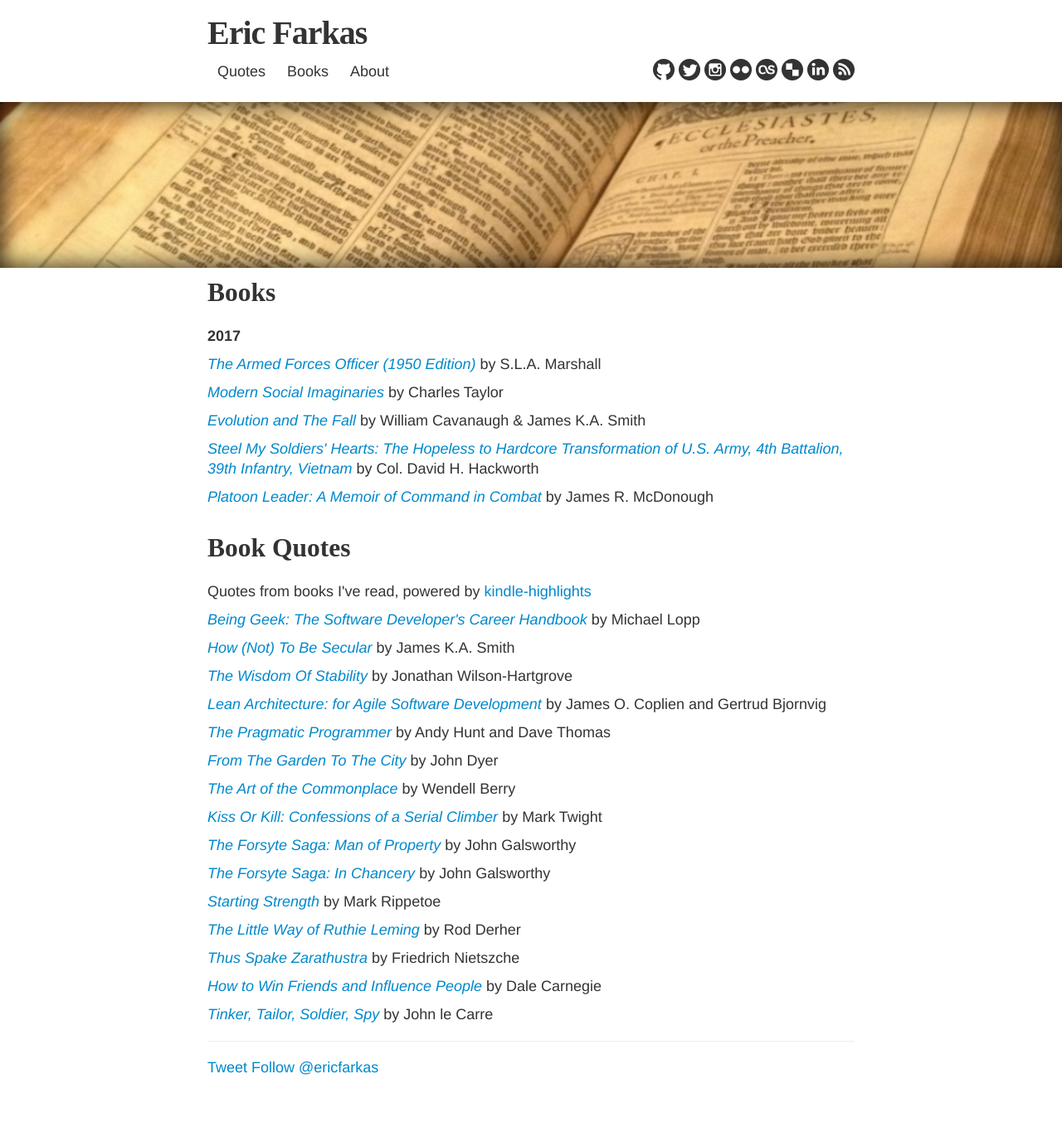
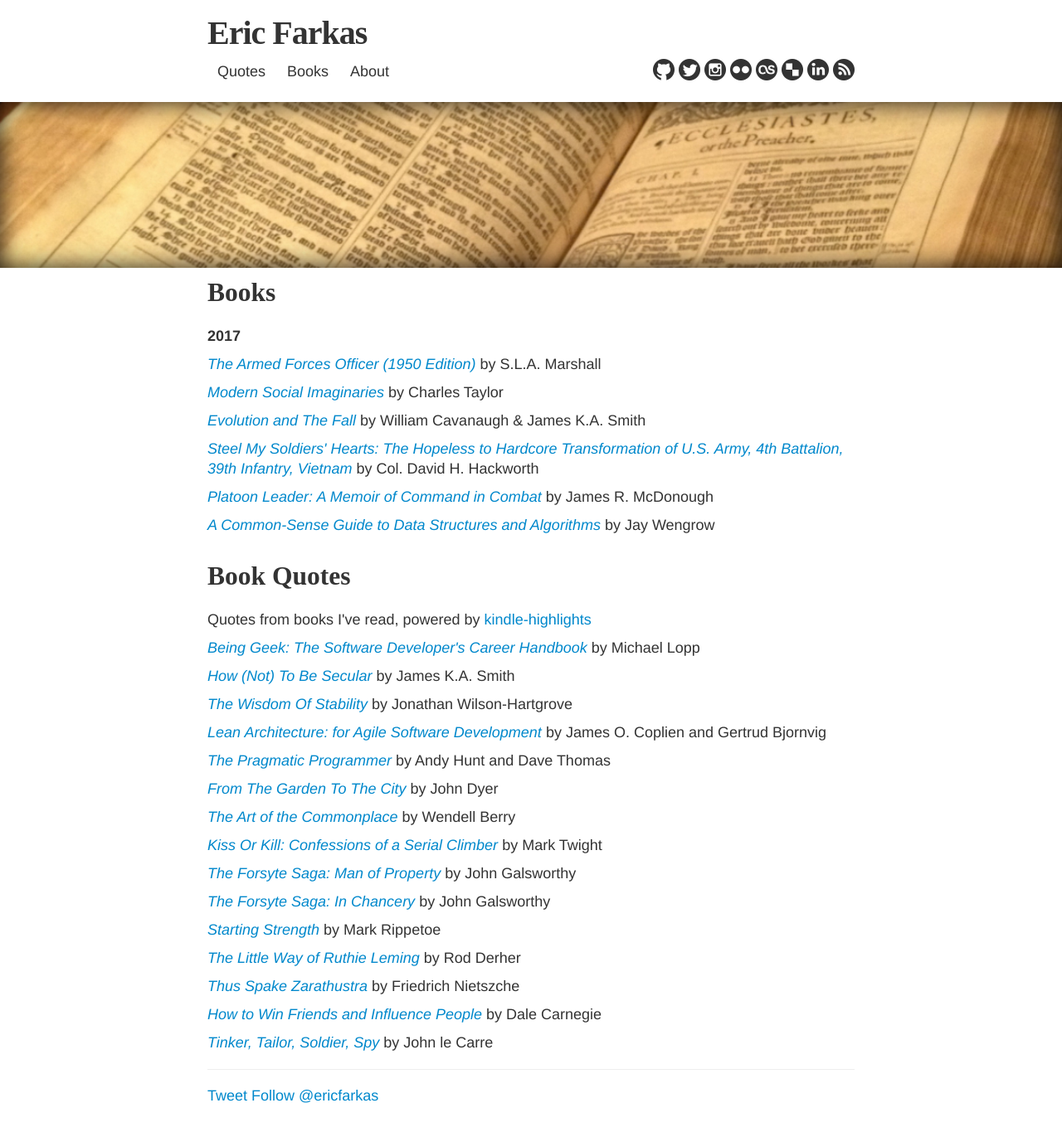
Before and after one commit to speric/speric.github.com, a Jekyll site: the page built from books/index.html, in a window 1280 px wide. Shown: the whole page at 83% size. Built offline with Jekyll 4.4.1, drawn with Linux system fonts in a browser that asks for light colours; some web fonts are replaced; comment, search, counter and statistics services are not loaded; before the commit the page ends 1337 px from its top, so only the background shows below that.

Commit message:
Add 'A Common Sense Guide' to read books

```diff
--- a/books/index.html
+++ b/books/index.html
@@ -15,6 +15,7 @@
 <p><i><a href="https://www.amazon.com/Evolution-Fall-William-T-Cavanaugh/dp/0802873790">Evolution and The Fall</a></i> by William Cavanaugh & James K.A. Smith</p>
 <p><i><a href="https://www.amazon.com/gp/product/0743246136">Steel My Soldiers' Hearts: The Hopeless to Hardcore Transformation of U.S. Army, 4th Battalion, 39th Infantry, Vietnam</a></i> by Col. David H. Hackworth</p>
 <p><i><a href="https://www.amazon.com/Platoon-Leader-Memoir-Command-Combat/dp/0891418008">Platoon Leader: A Memoir of Command in Combat</a></i> by James R. McDonough</p>
+<p><i><a href="https://pragprog.com/book/jwdsal/a-common-sense-guide-to-data-structures-and-algorithms">A Common-Sense Guide to Data Structures and Algorithms</a></i> by Jay Wengrow</p>
 
 <br/>
 
```
